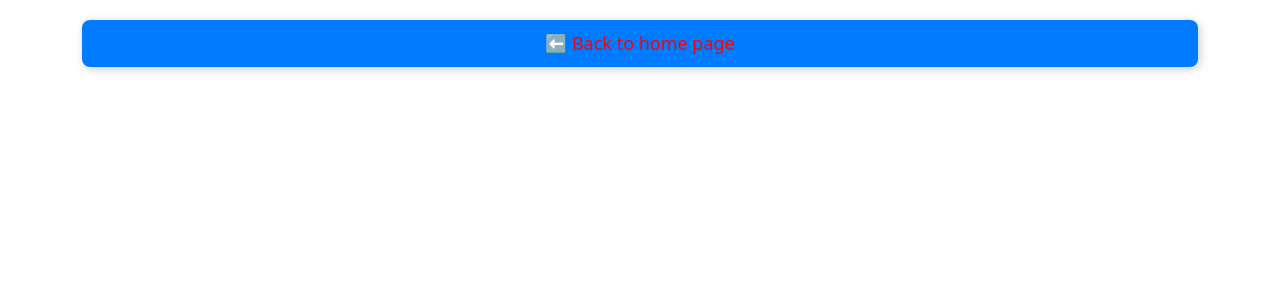
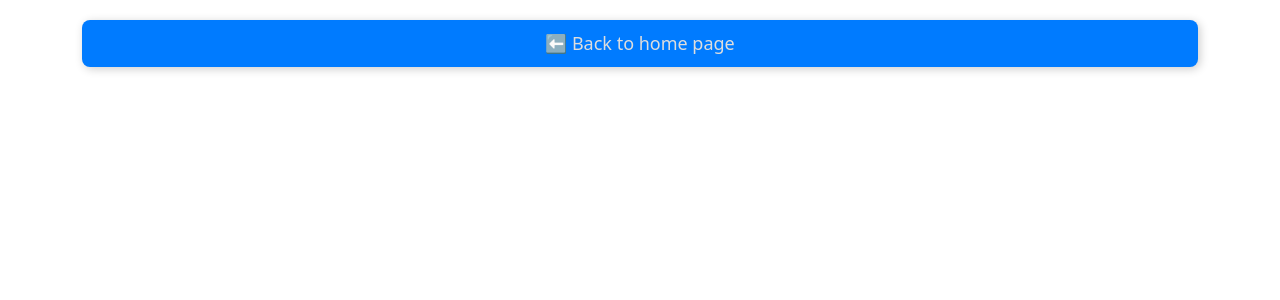
Before and after one commit to Azimboyev-F7/Django_project, a Django app: page /blogs/ in a window 1280 px wide. Shown: the top 300 px of the page. Run offline with Django 5.2, Linux system fonts and the light colour scheme; data that the repository does not hold is empty; parts of the project's set-up code (start-up, migrations or seed data) failed here and were passed over.

Commit message:
modified

```diff
--- a/django_projects/news_project/static/css/blog.css
+++ b/django_projects/news_project/static/css/blog.css
@@ -9,7 +9,7 @@
     display: block;
     font-size: 18px;
     text-decoration: none;
-    color: red; /* White text */
+    color: #dddddd; /* White text */
     background-color: #007bff; /* Bootstrap primary blue */
     padding: 10px 20px;
     border-radius: 8px;
@@ -24,7 +24,3 @@
     transform: scale(1.05);
     box-shadow: 2px 4px 12px rgba(0, 0, 0, 0.3);
 }
-
-.p-home {
-    color: #dddddd;
-}
--- a/django_projects/news_project/static/css/style.css
+++ b/django_projects/news_project/static/css/style.css
@@ -79,3 +79,7 @@ h1 {
     transform: scale(1.05);
     box-shadow: 2px 4px 12px rgba(0, 0, 0, 0.3);
 }
+
+.p-news {
+    background-color: white;
+}
--- a/django_projects/news_project/templates/article/blogs.html
+++ b/django_projects/news_project/templates/article/blogs.html
@@ -15,8 +15,7 @@
             {% for ne in new %}
                 <div class="col-md-4">
                     <div class="card bg-light border border-secondary hover-effect" style="width: 18rem;">
-                        <img src="https://npr.brightspotcdn.com/dims4/default/ad9db25/2147483647/strip/true/crop/6000x3150+0+425/resize/1200x630!/quality/90/?url=http%3A%2F%2Fnpr-brightspot.s3.amazonaws.com%2Flegacy%2Fsites%2Fkunr%2Ffiles%2F201909%2FDSC_0306.jpg"
-                             class="card-img-top" alt="...">
+                        <img src="{{ ne.image.url }}" alt="...">
                         <div class="card-body">
                             <h5 class="card-title">{{ ne.title }}</h5>
                             <p class="card-text">{{ ne.content }}</p>
@@ -30,7 +29,7 @@
             {% endfor %}
 
             <div>
-                <p class="p-home"><a href="{% url 'main:index' %}" class="back-home">⬅ Back to home page</a></p>
+                <a href="{% url 'main:index' %}" class="back-home">⬅ Back to home page</a>
             </div>
         </div>
     </div>
--- a/django_projects/news_project/templates/article/detail.html
+++ b/django_projects/news_project/templates/article/detail.html
@@ -13,6 +13,10 @@
         <div class="row">
             <div class="col-12">
                 <h1>ARTICLE DETAIL PAGE</h1>
+                <a href="{% url 'main:blogs' %}">Article</a> / <span>detail</span>
+            </div>
+            <div class="col-12">
+                <img src="{{ object.image.url }}" alt="NO image">
                 <hr>
                 <h3>{{ object.title }}</h3>
                 <p>{{ object.content }}</p>
--- a/django_projects/news_project/templates/article/index.html
+++ b/django_projects/news_project/templates/article/index.html
@@ -28,7 +28,7 @@
             </figure>
 
             <div class="turn">
-                <a href="{% url 'main:blogs' %}">Turn to News</a>
+                <p class="p-news"><a href="{% url 'main:blogs' %}">Turn to News</a></p>
             </div>
         </div>
     </div>
```
